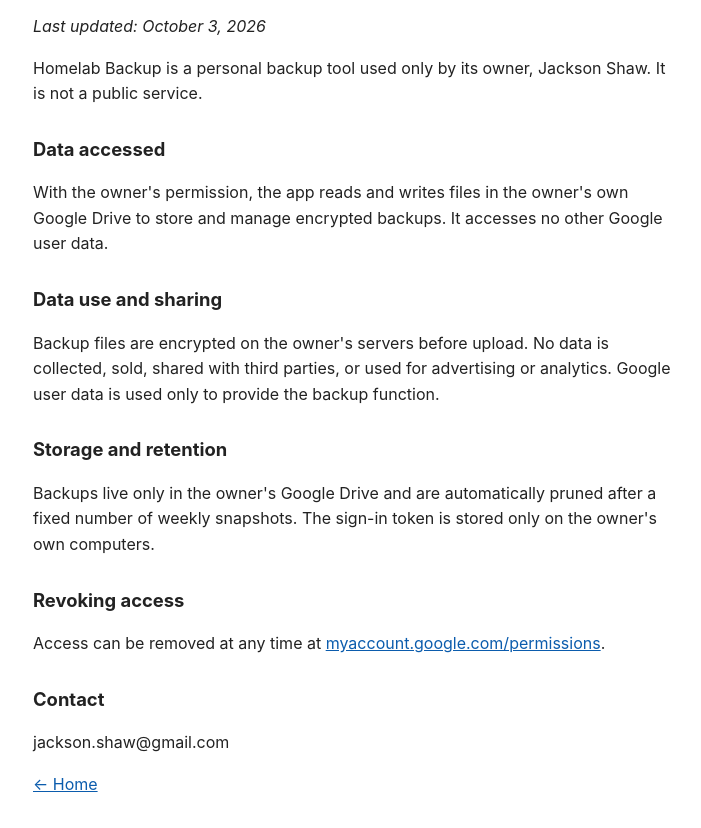
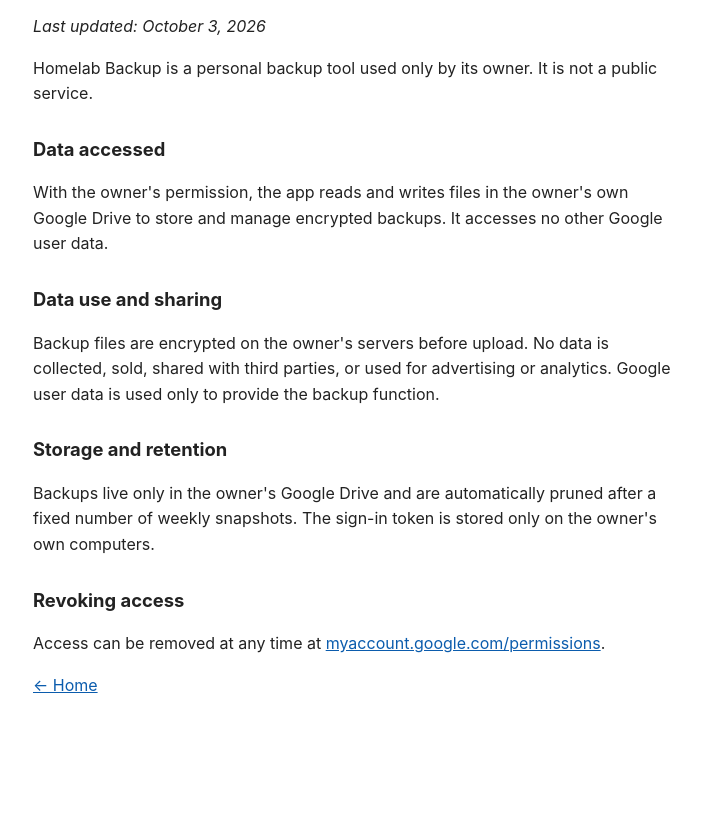
Before and after one commit to JDS2F/jds2f.github.io, a plain HTML site: page privacy.html in a window 1280 px wide. Shown: the part 92-920 px from the top of the page, without its empty margins (287-988 px from the left). After the commit the page ends 838 px from the top, so only its background shows below. Drawn offline with Linux system fonts and the light colour scheme.

Commit message:
Remove owner's name from privacy policy

```diff
--- a/privacy.html
+++ b/privacy.html
@@ -13,7 +13,7 @@
 <body>
 <h1>Privacy Policy</h1>
 <p><em>Last updated: October 3, 2026</em></p>
-<p>Homelab Backup is a personal backup tool used only by its owner, Jackson Shaw. It is not a public service.</p>
+<p>Homelab Backup is a personal backup tool used only by its owner. It is not a public service.</p>
 <h2>Data accessed</h2>
 <p>With the owner's permission, the app reads and writes files in the owner's own Google Drive to store and manage encrypted backups. It accesses no other Google user data.</p>
 <h2>Data use and sharing</h2>
@@ -22,8 +22,6 @@
 <p>Backups live only in the owner's Google Drive and are automatically pruned after a fixed number of weekly snapshots. The sign-in token is stored only on the owner's own computers.</p>
 <h2>Revoking access</h2>
 <p>Access can be removed at any time at <a href="https://myaccount.google.com/permissions">myaccount.google.com/permissions</a>.</p>
-<h2>Contact</h2>
-<p>jackson.shaw@gmail.com</p>
 <p><a href="index.html">← Home</a></p>
 </body>
 </html>
```
